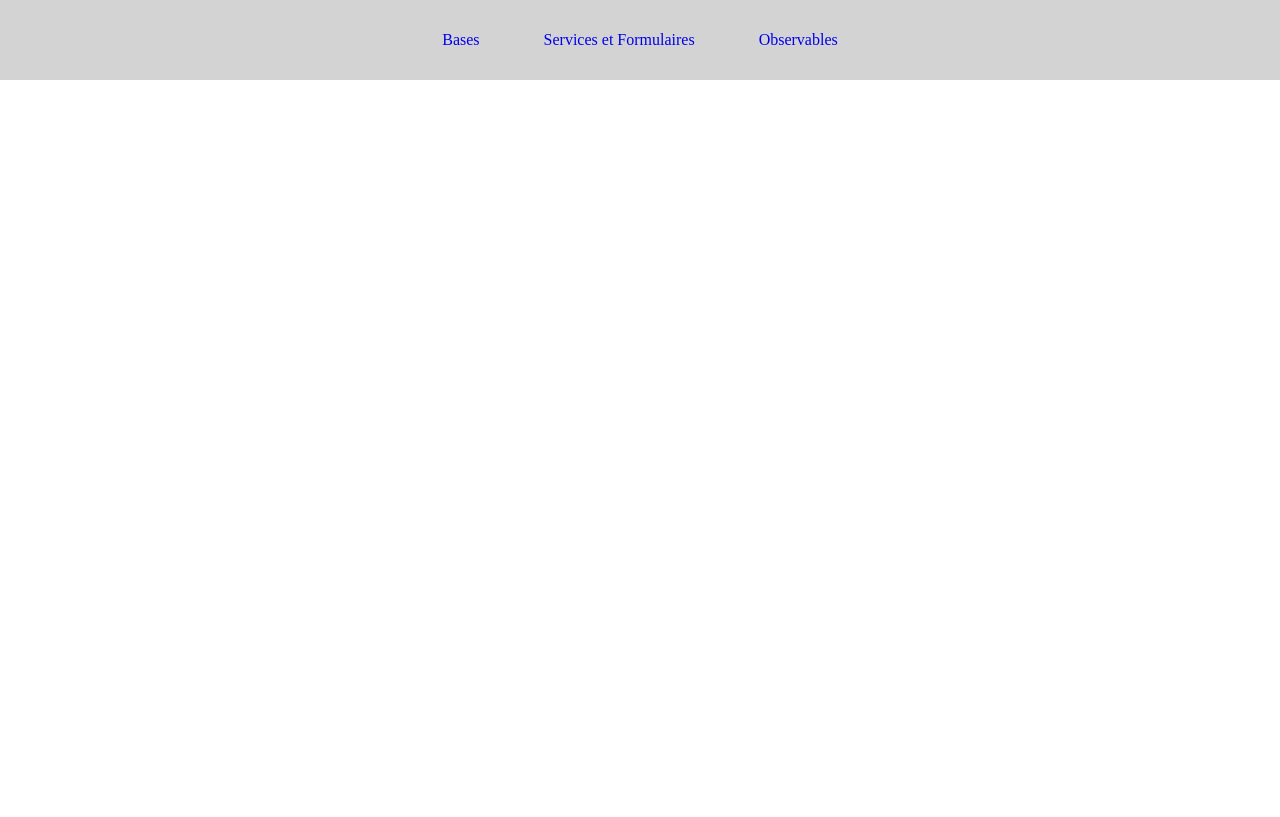
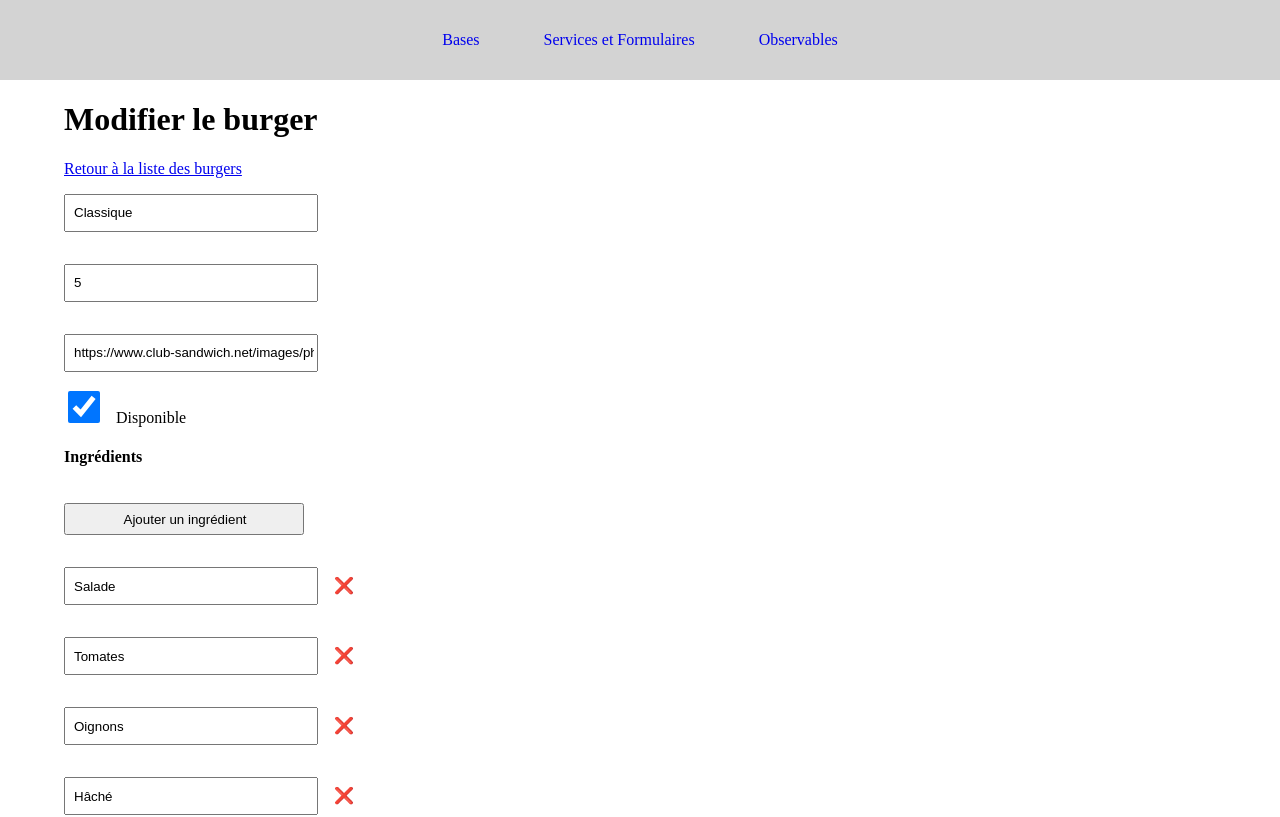
Before and after one commit to aKimtsPro/recapangular, an Angular app: page /burgers/edit/1 in a window 1280 px wide. Before the commit this address led to /. Shown: the top 817 px of the page. Built offline with nearby package versions, Linux system fonts and the light colour scheme.

Commit message:
services : update burger

```diff
--- a/src/app/app-routing.module.ts
+++ b/src/app/app-routing.module.ts
@@ -5,13 +5,17 @@ import { ServicesComponent } from './services/services.component';
 import { ObservablesComponent } from './observables/observables.component';
 import { AddBurgerComponent } from './services/add-burger/add-burger.component';
 import { DetailBurgerComponent } from './services/detail-burger/detail-burger.component';
+import { EditBurgerComponent } from './services/edit-burger/edit-burger.component';
 
 const routes: Routes = [
   { path : 'bases', component : BasesComponent },
   { path : 'services', component : ServicesComponent },
   { path : 'observables', component : ObservablesComponent },
   { path : 'burgers/add', component : AddBurgerComponent },
-  { path : 'burgers/:id', component : DetailBurgerComponent }
+  { path : 'burgers/:id', component : DetailBurgerComponent },
+  { path : 'burgers/edit/:id', component : EditBurgerComponent },
+  // { path : 'not-found', compondent : NotFoundComponent },
+  // { path : '**', redirectTo : 'not-found' }
 ];
 
 @NgModule({
--- a/src/app/app.module.ts
+++ b/src/app/app.module.ts
@@ -12,6 +12,7 @@ import { EnfantComponent } from './bases/enfant/enfant.component';
 import { AddBurgerComponent } from './services/add-burger/add-burger.component';
 import { DetailBurgerComponent } from './services/detail-burger/detail-burger.component';
 import { CommonModule } from '@angular/common';
+import { EditBurgerComponent } from './services/edit-burger/edit-burger.component';
 
 @NgModule({
   declarations: [
@@ -22,7 +23,8 @@ import { CommonModule } from '@angular/common';
     ObservablesComponent,
     EnfantComponent,
     AddBurgerComponent,
-    DetailBurgerComponent
+    DetailBurgerComponent,
+    EditBurgerComponent
   ],
   imports: [
     CommonModule,
--- a/src/app/services/burgers.service.ts
+++ b/src/app/services/burgers.service.ts
@@ -30,7 +30,11 @@ export class BurgersService {
     let burgerToUpdate = this._burgers.find(b => b.id === id);
 
     if(burgerToUpdate) {
-      burgerToUpdate = burger;
+      burgerToUpdate.name = burger.name;
+      burgerToUpdate.price = burger.price;
+      burgerToUpdate.picture = burger.picture;
+      burgerToUpdate.available = burger.available;
+      burgerToUpdate.ingredients = burger.ingredients;
     }
   }
 
--- /dev/null
+++ b/src/app/services/edit-burger/edit-burger.component.html
@@ -0,0 +1,38 @@
+<h1>Modifier le burger</h1>
+<a routerLink="/services">Retour à la liste des burgers</a>
+
+<form [formGroup]="burgerForm" (ngSubmit)="updateBurger()">
+    <div>
+        <input type="text" placeholder="Nom du burger" formControlName="name">
+        <span class="error" *ngIf="burgerForm.get('name')?.touched && burgerForm.get('name')?.errors?.['required']">Ce champs est requis</span>
+        <span class="error" *ngIf="burgerForm.get('name')?.errors?.['maxlength']">Ce champs doit faire max 150 caractères</span>
+    </div>
+
+    <div>
+        <input type="number" placeholder="Prix du burger" formControlName="price">
+        <span class="error" *ngIf="burgerForm.get('price')?.touched && burgerForm.get('price')?.errors?.['required']">Ce champs est requis</span>
+        <span class="error" *ngIf="burgerForm.get('price')?.errors?.['min']">Le prix minimum est de 0€</span>
+    </div>
+
+    <div>
+        <input type="text" placeholder="Lien vers l'image du burger" formControlName="picture">
+    </div>
+
+    <div>
+        <input type="checkbox" id="available" formControlName="available"> <label for="available">Disponible</label>
+    </div>
+
+    <div formArrayName="ingredients">
+        <h4>Ingrédients</h4>
+        <input type="button" value="Ajouter un ingrédient" (click)="addIngredient()">
+        <div *ngFor="let item of ingredients.controls; let i = index">
+            <input type="text" [formControlName]="i">
+            <span *ngIf="ingredients.controls[i].touched && ingredients.controls[i].errors?.['required']">Ce champs est requis</span>
+            <span (click)="removeIngredient(i)">❌</span>
+        </div>
+    </div>
+
+    <div>
+        <input type="submit" value="Modifier">
+    </div>
+</form>
--- /dev/null
+++ b/src/app/services/edit-burger/edit-burger.component.scss
@@ -0,0 +1,18 @@
+input:not(input[type="checkbox"]) {
+    width: 15rem;
+    height: 2rem;
+    margin: 1rem 0;
+    padding-left: 0.5rem;
+    margin-right: 1rem;
+}
+
+input[type="checkbox"] {
+    width: 2rem;
+    height: 2rem;
+    margin-right: 1rem;
+}
+
+.error {
+    font-size: small;
+    color : darkred;
+}
--- /dev/null
+++ b/src/app/services/edit-burger/edit-burger.component.ts
@@ -0,0 +1,70 @@
+import { Component, OnInit } from '@angular/core';
+import { FormGroup, FormBuilder, Validators, FormArray } from '@angular/forms';
+import { ActivatedRoute, Router } from '@angular/router';
+import { BurgersService } from '../burgers.service';
+import { Burger } from '../burger';
+
+@Component({
+  selector: 'app-edit-burger',
+  templateUrl: './edit-burger.component.html',
+  styleUrls: ['./edit-burger.component.scss']
+})
+export class EditBurgerComponent implements OnInit {
+  burgerForm : FormGroup;
+  burgerId : number;
+
+  constructor(private _fb : FormBuilder, private _burgerService : BurgersService, private _router : Router, private _activeRoute : ActivatedRoute) {
+
+    this.burgerId = parseInt(this._activeRoute.snapshot.params['id']);
+
+    this.burgerForm = this._fb.group({
+      //controlName : [value, [synchrone validators], [async validators]],
+      name : [null, [Validators.required, Validators.maxLength(150)]],
+      price : [null, [Validators.required, Validators.min(0)]],
+      picture : [null, []],
+      available : [false, []],
+      ingredients : this._fb.array([
+
+      ])
+    });
+  }
+
+  ngOnInit(): void {
+      let burger : Burger | undefined = this._burgerService.getById(this.burgerId);
+      if(burger) {
+        burger.ingredients.forEach(i => this.addIngredient());
+
+        this.burgerForm.patchValue({
+          name : burger.name,
+          price : burger.price,
+          picture : burger.picture,
+          available : burger.available,
+          ingredients : burger.ingredients
+        })
+      }
+  }
+
+  get ingredients() : FormArray {
+    return this.burgerForm.get('ingredients') as FormArray;
+  }
+
+  addIngredient() {
+    this.ingredients.push(this._fb.control(null, [Validators.required]));
+  }
+
+  removeIngredient(i : number) {
+    this.ingredients.removeAt(i)
+  }
+
+  updateBurger() : void {
+    if(this.burgerForm.valid) {
+
+      this._burgerService.update( this.burgerId, this.burgerForm.value);
+      this._router.navigateByUrl('/services');
+
+    } else {
+
+      this.burgerForm.markAllAsTouched();
+    }
+  }
+}
--- a/src/app/services/services.component.html
+++ b/src/app/services/services.component.html
@@ -15,7 +15,7 @@
             <p>{{ burger.price }}€</p>
             <div class="buttons">
                 <button routerLink="/burgers/{{burger.id}}">Détail 🔎</button>
-                <button>Éditer 📝</button>
+                <button routerLink="/burgers/edit/{{burger.id}}">Éditer 📝</button>
                 <button>Supprimer ❌</button>
             </div>
         </div>
```
Also changed, not shown: 1 other file (tests, documents, lock files or other folders).
